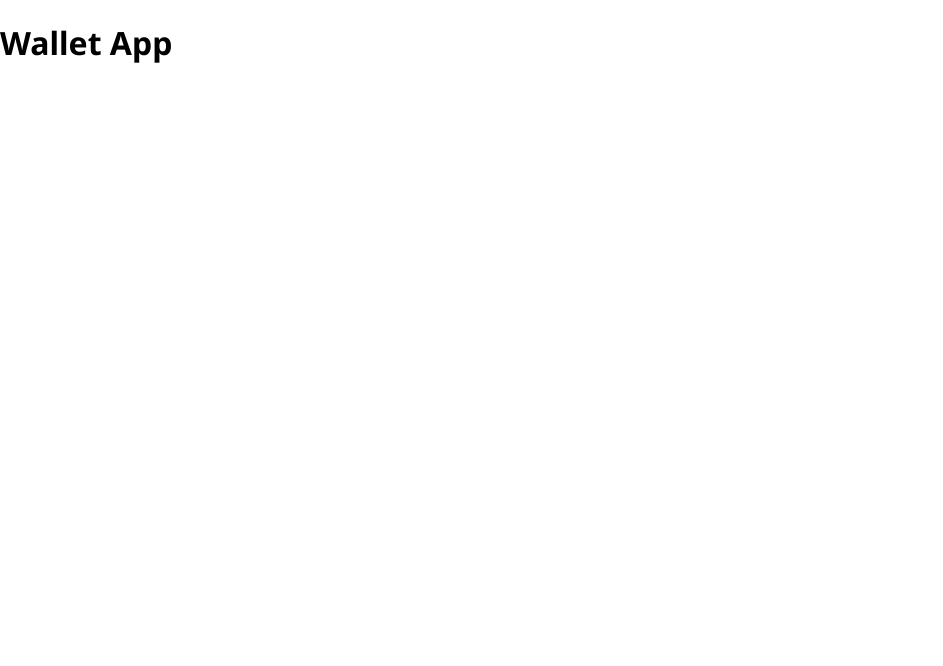
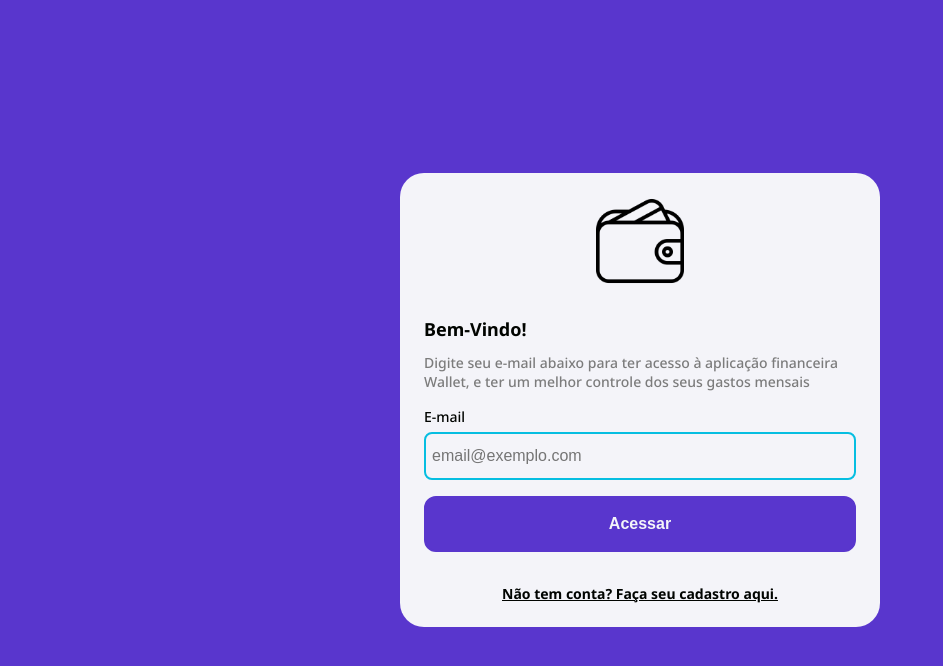
Before and after one commit to Matheuscamp/wallet-app-frontend, a plain HTML site: page index.html in a window 1280 px wide. Shown: the whole page, without its empty margins (0-943 px from the left). Drawn offline with Linux system fonts and the light colour scheme.

Commit message:
feat: implement UI for auth screen

```diff
--- a/index.html
+++ b/index.html
@@ -6,6 +6,27 @@
     <title>Wallet App - Login</title>
   </head>
   <body>
-    <h1>Wallet App</h1>
+    <div class="auth-container">
+      <div class="auth-content">
+        <div class="auth-content-container">
+          <img class="logo" src="icons/wallet-icon.png" alt="logo" />
+          <h3 class="full-width text-left mt larger">Bem-Vindo!</h3>
+          <p class="mt small">
+            Digite seu e-mail abaixo para ter acesso à aplicação financeira
+            Wallet, e ter um melhor controle dos seus gastos mensais
+          </p>
+          <label class="mt" for="input-email">E-mail</label>
+          <input
+            placeholder="email@exemplo.com"
+            class="mt smaller"
+            id="input-email"
+            name="input-email"
+            type="email"
+          />
+          <button class="full-width mt">Acessar</button>
+          <a class="mt larger">Não tem conta? Faça seu cadastro aqui.</a>
+        </div>
+      </div>
+    </div>
   </body>
 </html>
--- a/style.css
+++ b/style.css
@@ -4,4 +4,137 @@ body {
   padding: 0px;
   margin: 0px;
   font-family: "Noto Sans", sans-serif;
+  color: #010400;
 }
+
+h1 {
+  font-size: 40px;
+  font-weight: bolder;
+  margin: 0px;
+  padding: 0px;
+}
+
+h2 {
+  font-size: 24px;
+  font-weight: bold;
+  margin: 0px;
+  padding: 0px;
+}
+h3 {
+  font-size: 18px;
+  font-weight: bold;
+  margin: 0px;
+  padding: 0px;
+}
+h4 {
+  font-size: 16px;
+  color: #7c7c7c;
+  font-weight: 700;
+  margin: 0px;
+  padding: 0px;
+}
+p {
+  font-size: 14px;
+  color: #7c7c7c;
+  font-weight: 500;
+  margin: 0px;
+  padding: 0px;
+}
+label {
+  width: 100%;
+  font-size: 14px;
+  font-weight: 500;
+}
+a {
+  font-size: 14px;
+  font-weight: 700;
+  text-decoration: underline;
+}
+button {
+  background-color: #5936cd;
+  height: 56px;
+  width: 432px;
+  border-radius: 12px;
+  color: #f4f4f9;
+  font-weight: bold;
+  font-size: 16px;
+  border-color: #5936cd;
+  border-width: 2px;
+  border-style: solid;
+}
+button.small {
+  background-color: #f4f4f9;
+  color: #010400;
+  font-size: 14px;
+  border-radius: 8px;
+  width: 90px;
+  height: 36px;
+}
+input {
+  background-color: #f4f4f9;
+  width: 100%;
+  height: 48px;
+  border-color: #06bee1;
+  border-style: solid;
+  border-width: 2px;
+  border-radius: 8px;
+  color: #010400;
+  font-size: 16px;
+  padding: 6px;
+  box-sizing: border-box;
+}
+.full-width {
+  width: 100%;
+}
+.text-center {
+  text-align: center;
+}
+.text-left {
+  text-align: left;
+}
+.mt {
+  margin-top: 16px;
+}
+.mt.larger {
+  margin-top: 32px;
+}
+.mt.large {
+  margin-top: 24px;
+}
+.mt.small {
+  margin-top: 12px;
+}
+.mt.smaller {
+  margin-top: 6px;
+}
+.logo {
+  width: 88px;
+  height: auto;
+}
+.auth-container {
+  width: 100vw;
+  height: 100vh;
+  display: flex;
+  align-items: center;
+  justify-content: center;
+  background-color: #5936cd;
+}
+.auth-content {
+  display: flex;
+  align-items: center;
+  justify-content: center;
+  width: 480px;
+  height: auto;
+  min-height: 440px;
+  border-radius: 24px;
+  background-color: #f4f4f9;
+}
+.auth-content-container {
+  display: flex;
+  flex-direction: column;
+  align-items: center;
+  justify-content: center;
+  width: 100%;
+  height: 100%;
+  padding: 24px;
+}
```
Also changed, not shown: icons/wallet-icon.png (added).
